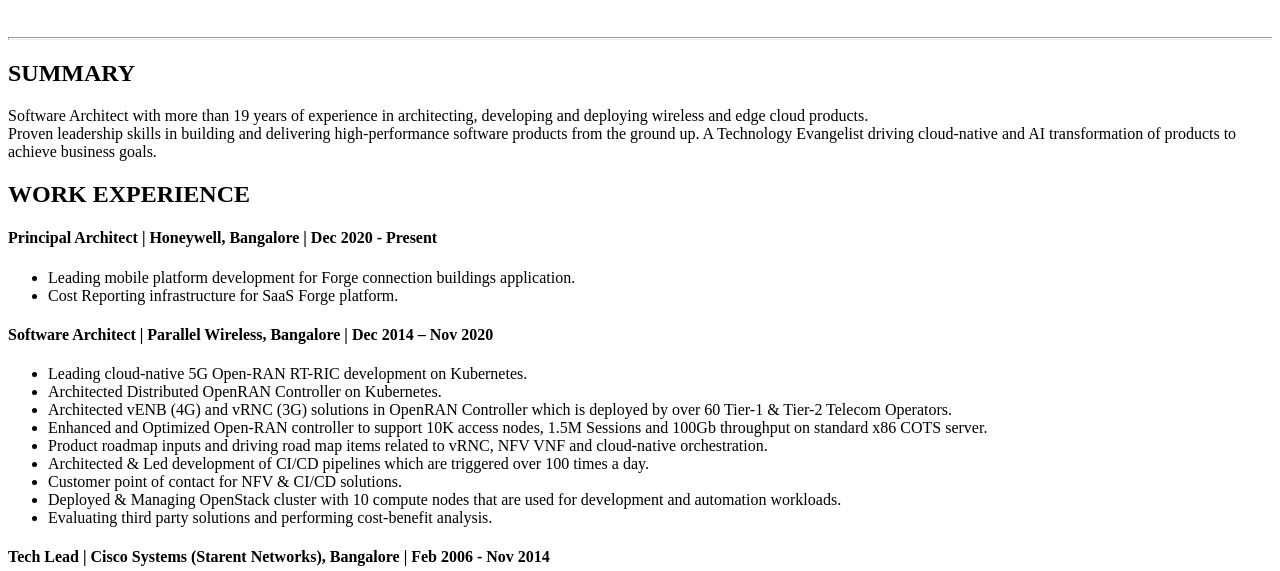
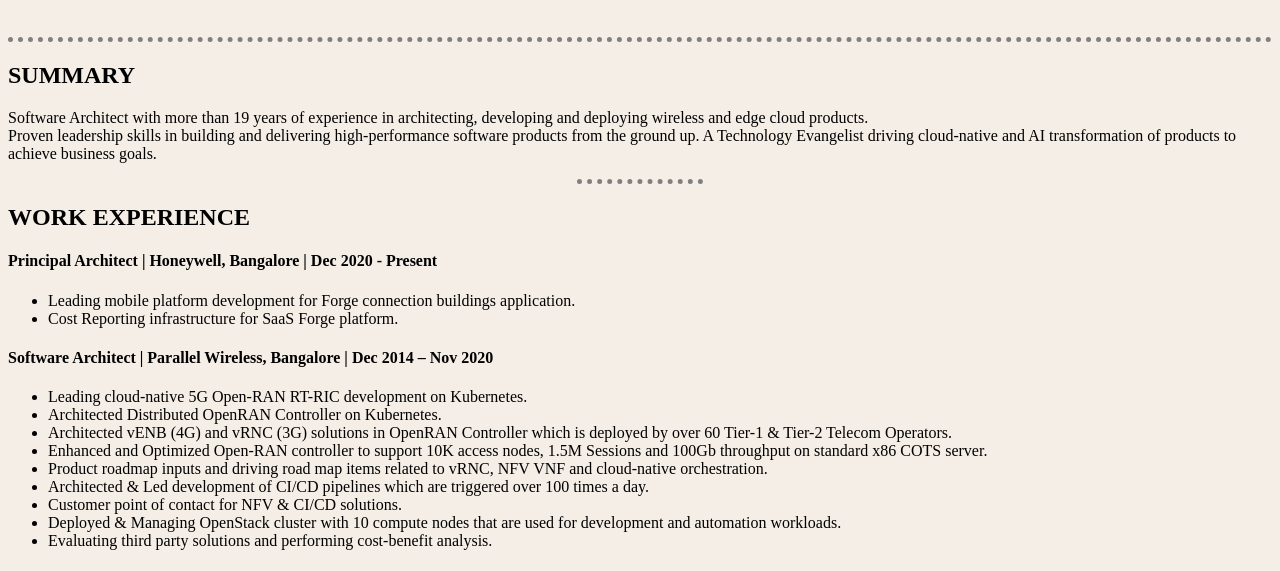
Before and after one commit to smurli/profile, a plain HTML site: page index.html in a window 1280 px wide. Shown: the part 189-760 px from the top of the page. Drawn offline with Linux system fonts and the light colour scheme.

Commit message:
Basic CSS

```diff
--- a/index.html
+++ b/index.html
@@ -5,6 +5,21 @@
     <meta http-equiv="X-UA-Compatible" content="IE=edge">
     <meta name="viewport" content="width=device-width, initial-scale=1.0">
     <title>Murli Sivashanmugam</title>
+
+    <style>
+        body {
+            background-color: #f5eee6;
+        }
+
+        hr {
+            border-style: none;
+            border-color: grey;
+            border-top-style: dotted;
+            border-width: 5px;
+            width: 10%;
+            size: 3;
+        }
+    </style>
 </head>
 <body>
     <!-- Title-->
@@ -20,7 +35,7 @@
             </td>
         </tr>
     </table>
-    <hr size="3">
+    <hr style="width: 100%;">
 
     <!-- Summary-->
     <h2> SUMMARY</h2>
@@ -31,7 +46,7 @@
         A Technology Evangelist driving cloud-native and AI transformation of products to
         achieve business goals.
     </p>
-
+    <hr>
     <!--Work Experience-->
     <h2>WORK EXPERIENCE</h2>
     <h4>Principal Architect | Honeywell, Bangalore | Dec 2020 - Present</h4>
@@ -79,7 +94,7 @@
 
     <h4>Consultant | Motorola India, Bangalore | Jul 2001 - Apr 2002</h4>
     <ul>Developed Transaction layer and Dialog layer of SIP stack.</ul>
-
+    <hr>
     <!-- Technical Skills-->
     <h2>TECHNICAL SKILLS</h2>
     <table>
@@ -106,7 +121,7 @@
             </tr>
         </tbody>
     </table>
-
+    <hr>
     <!-- DATA SCIENCE PROJECTS -->
     <h2>DATA SCIENCE PROJECTS </h2>
     <ul>
@@ -116,7 +131,7 @@
     <li>AI Model for Stock Trade Recommendation (<a href="https://go.mur.li/LSTM">go.mur.li/LSTM</a>)</li>
     <li>Academic Projects - <a href="eportfolio.greatlearning.in/murli">eportfolio.greatlearning.in/murli</a></li>
     </ul>
-
+    <hr>
     <!-- ACHIEVEMENTS & CERTIFICATIONS-->
     <h2>ACHIEVEMENTS & CERTIFICATIONS</h2>
     <ul>
@@ -131,7 +146,7 @@
         <li>Intel certified “AI from the Data Center to the Edge” - <a href="https://sgq.io/0CYllo5">Link</a></li>
         <li>“Machine Learning with TensorFlow on Google Cloud Platform” by Google Cloud on Coursera - <a href="https://coursera.org/share/87c5c51d5fcbc96d89fceb26234b94d4">Link</a></li>
     </ul>
-
+    <hr>
     <!-- EDUCATION-->
     <h2>EDUCATION</h2>
     <ul>
```
